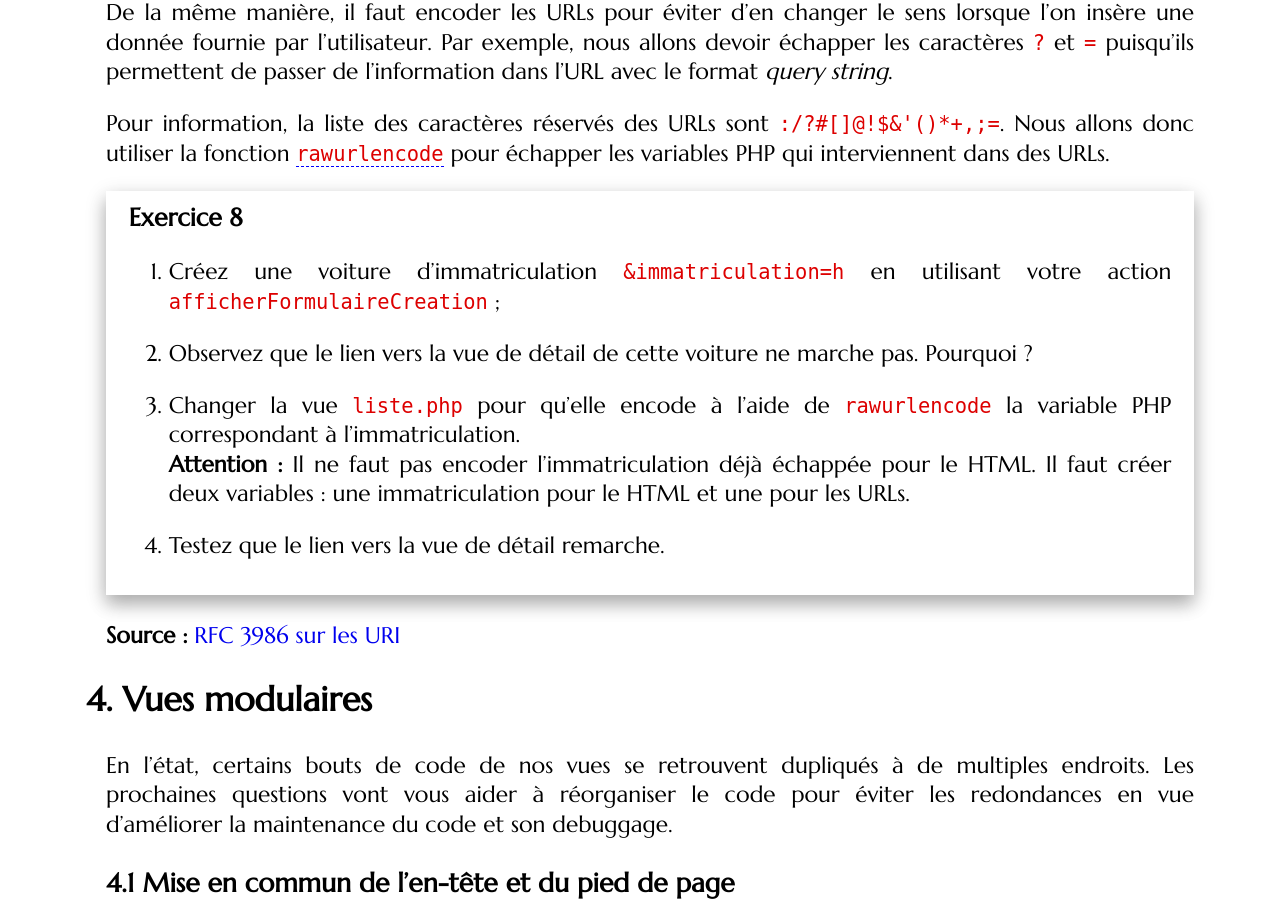
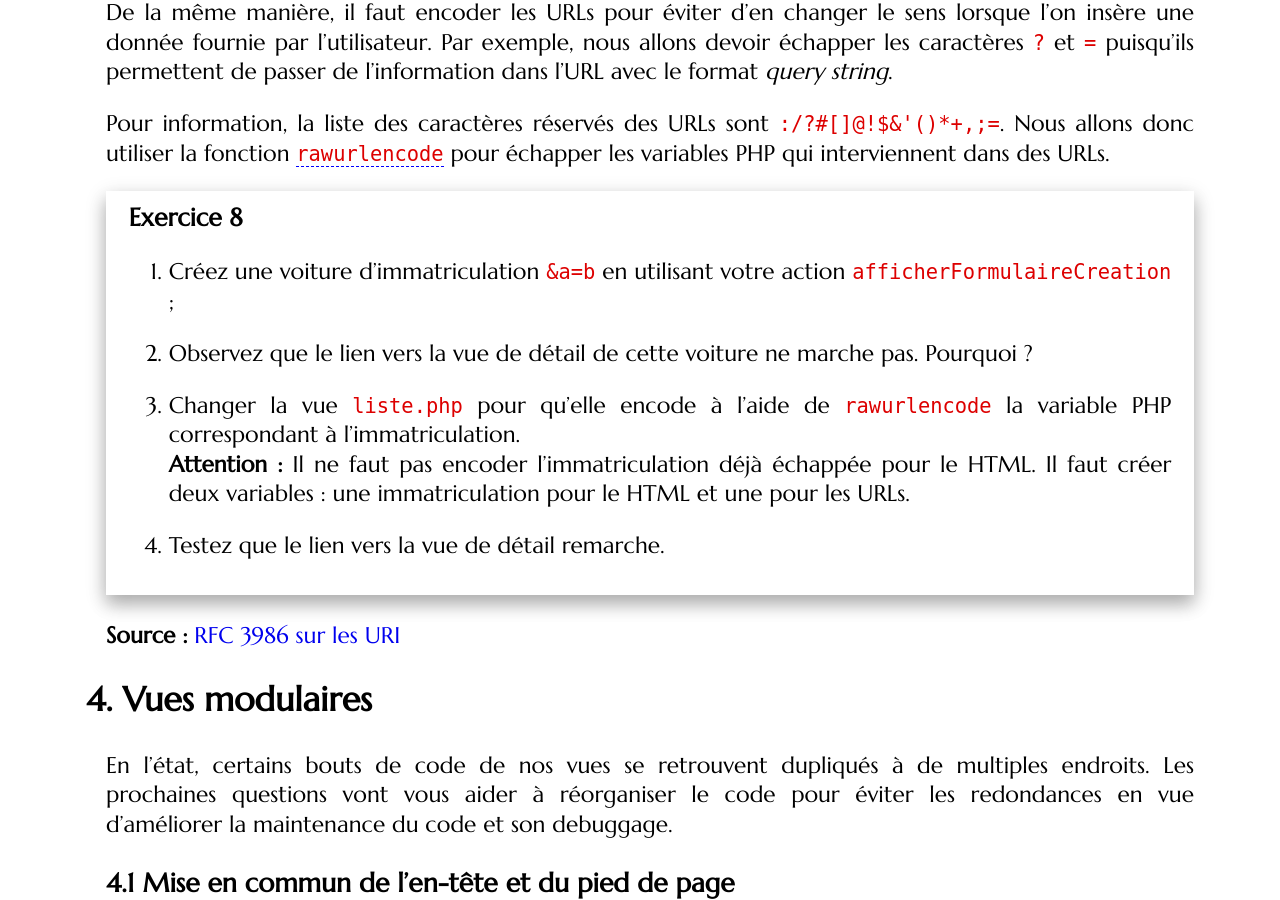
Before and after one commit to romainlebreton/R3.01-DeveloppementWeb, a Jekyll site: the page built from tutorials/tutorial5.md, in a window 1280 px wide and 900 px high, scrolled down 9810 px. Built offline with Jekyll 4.4.1, drawn with Linux system fonts in a browser that asks for light colours; some web fonts are replaced; part of the change alters nothing that is shown.

Commit message:
Fix urlencode hack

```diff
--- a/tutorials/tutorial5.md
+++ b/tutorials/tutorial5.md
@@ -432,14 +432,13 @@ Pour information, la liste des caractères réservés des URLs sont
 
 <div class="exercise">
 
-1. Créez une voiture d'immatriculation `&immatriculation=h` en utilisant votre action
+1. Créez une voiture d'immatriculation `&a=b` en utilisant votre action
    `afficherFormulaireCreation` ;
 
 1. Observez que le lien vers la vue de détail de cette voiture ne marche
    pas. Pourquoi ?
 
-   <!-- On change la signification de l'URL et on dit que l'immatriculation est h au lieu
-   de &immatriculation=h -->
+   <!-- On change la signification de l'URL l'immatriculation ne correspond plus -->
 
 1. Changer la vue `liste.php` pour qu'elle encode à l'aide de `rawurlencode` la
    variable PHP correspondant à l'immatriculation.
```
